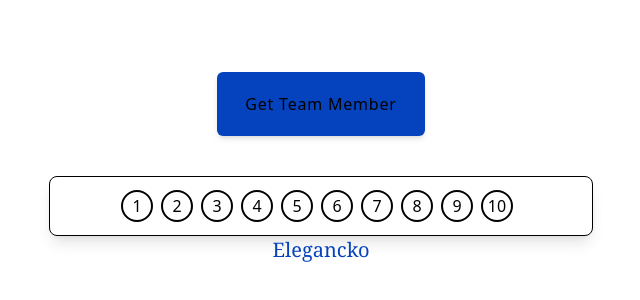
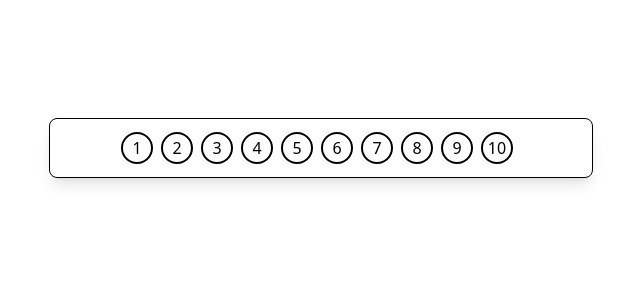
Before and after one commit to gorrion-io/winter-camp-2024, a Next.js app: page /task/0 in a window 1280 px wide. Shown: the part 252-552 px from the top of the page, without its empty margins (319-959 px from the left). Built offline with nearby package versions, Linux system fonts and the light colour scheme.

Commit message:
Moving types to a separate folder

```diff
--- a/components/atoms/button/button.tsx
+++ b/components/atoms/button/button.tsx
@@ -1,15 +1,11 @@
 import { ReactNode, memo } from "react";
-import { ColorVariants } from "../../../constant/styles/colors";
-import { ButtonSizeVariants } from "../../../constant/styles/button";
 import {
-  PositionVariants,
-  SpaceVariants,
-} from "../../../constant/styles/common";
-
-type ColorKey = keyof typeof ColorVariants;
-type SizeKey = keyof typeof ButtonSizeVariants;
-type PositionKey = keyof typeof PositionVariants;
-type MarignSpaceKey = keyof typeof SpaceVariants;
+  ColorKey,
+  MarignSpaceKey,
+  PositionKey,
+  SizeKey,
+} from "@/types/variants";
+import { getButtonDynamicProps } from "../../../utils";
 
 export type ButtonProps = {
   children: ReactNode;
@@ -19,22 +15,6 @@ export type ButtonProps = {
   space?: MarignSpaceKey;
   onClick?: () => void;
   className?: string;
-};
-
-const getButtonDynamicProps = ({
-  bgColor,
-  size,
-  space = "default",
-  position = "center",
-}: Omit<ButtonProps, "children">) => {
-  return [
-    ColorVariants[bgColor].bg,
-    ButtonSizeVariants[size],
-    PositionVariants[position],
-    SpaceVariants[space],
-  ]
-    .filter((item) => !!item)
-    .join(" ");
 };
 
 export const Button = memo<ButtonProps>(
@@ -55,7 +35,7 @@ export const Button = memo<ButtonProps>(
           size,
           space,
           position,
-        })} ${className} flex justify-center items-center hover:scale-105 transition-all ease-in-out duration-300  hover:cursor-pointer text-md shadow-md  tracking-wider  rounded-md text-center`}
+        })} ${className} flex justify-center items-center hover:scale-105 transition-all ease-in-out duration-300  hover:cursor-pointer text-md text-white shadow-md  tracking-wider  rounded-md text-center`}
       >
         {children}
       </button>
--- a/components/atoms/typography/typography.tsx
+++ b/components/atoms/typography/typography.tsx
@@ -3,40 +3,15 @@ import {
   BasicTypographyProps,
   TypographyProps,
 } from "../../../types/typography";
-import { ColorVariants } from "../../../constant/styles/colors";
-import {
-  FontSize,
-  FontStyle,
-  TextPosition,
-} from "../../../constant/styles/typography";
-import { SpaceVariants } from "../../../constant/styles/common";
 
-const DynamicTypography = ({
+import { getTypographyDynamicProps } from "../../../utils";
+
+export const DynamicTypography = ({
   tag = "p",
   children,
   ...props
 }: BasicTypographyProps) => {
   return createElement(tag, props, children);
-};
-
-const getTypographyDynamicProps = ({
-  textColor,
-  textSize,
-  position = "center",
-  fontFamily = "sans",
-  textSpace = "default",
-}: TypographyProps) => {
-  const dynamiClassName = [
-    ColorVariants[textColor].text,
-    FontSize[textSize],
-    FontStyle[fontFamily],
-    TextPosition[position],
-    SpaceVariants[textSpace],
-  ]
-    .filter((item) => !!item)
-    .join(" ");
-
-  return `${dynamiClassName}`;
 };
 
 export const Typography = ({
@@ -48,7 +23,7 @@ export const Typography = ({
     textColor,
     textSize,
     position,
-    className,
+    className = "",
     textSpace = "default",
     fontFamily = "serif",
   } = props;
--- a/constant/styles/colors.ts
+++ b/constant/styles/colors.ts
@@ -31,6 +31,5 @@ export const ColorVariants: ColorVariantsType = {
   },
   transparent: {
     bg: "bg-transparent text-black border-[1px] border-black",
-    text: "",
   },
 };
--- a/pages/index.tsx
+++ b/pages/index.tsx
@@ -15,7 +15,11 @@ export default function Home() {
         </h1>
       </div>
       <div className="flex place-items-center mt-12">
-        <Link href="/task/1">Go to task</Link>
+        <Link href="/task/1" passHref>
+          <Button size="large" bgColor="blue" space="2xl" position="center">
+            Go to Task
+          </Button>
+        </Link>
       </div>
     </main>
   );
--- a/pages/task/[page].tsx
+++ b/pages/task/[page].tsx
@@ -32,19 +32,7 @@ export default function Task() {
   console.log("members", members);
   return (
     <div className="flex flex-col min-h-screen place-content-center place-items-center p-24 bg-ecrue">
-      <Button size="large" bgColor="blue" space="2xl" position="center">
-        Get Team Member
-      </Button>
       <Pagination pageAmount={8} />
-      <Typography
-        tag="p"
-        textColor="blue"
-        fontFamily="serif"
-        textSize="xl"
-        position="left"
-      >
-        Elegancko
-      </Typography>
     </div>
   );
 }
--- /dev/null
+++ b/utils/index.ts
@@ -0,0 +1,46 @@
+import { ButtonProps } from "../components/atoms/button/button";
+import { ButtonSizeVariants } from "../constant/styles/button";
+import { ColorVariants } from "../constant/styles/colors";
+import { PositionVariants, SpaceVariants } from "../constant/styles/common";
+import {
+  FontSize,
+  FontStyle,
+  TextPosition,
+} from "../constant/styles/typography";
+import { TypographyProps } from "../types/typography";
+
+export const getButtonDynamicProps = ({
+  bgColor,
+  size,
+  space = "default",
+  position = "center",
+}: Omit<ButtonProps, "children">) => {
+  return [
+    ColorVariants[bgColor].bg,
+    ButtonSizeVariants[size],
+    PositionVariants[position],
+    SpaceVariants[space],
+  ]
+    .filter((item) => !!item)
+    .join(" ");
+};
+
+export const getTypographyDynamicProps = ({
+  textColor,
+  textSize,
+  position = "center",
+  fontFamily = "sans",
+  textSpace = "default",
+}: TypographyProps) => {
+  const dynamiClassName = [
+    ColorVariants[textColor].text,
+    FontSize[textSize],
+    FontStyle[fontFamily],
+    TextPosition[position],
+    SpaceVariants[textSpace],
+  ]
+    .filter((item) => !!item)
+    .join(" ");
+
+  return `${dynamiClassName}`;
+};
```
Also changed, not shown: types/variants.ts (+18 -1 lines).
